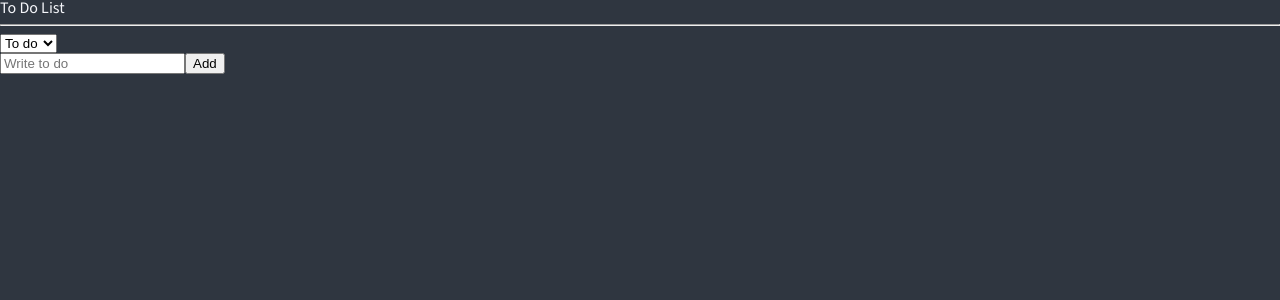
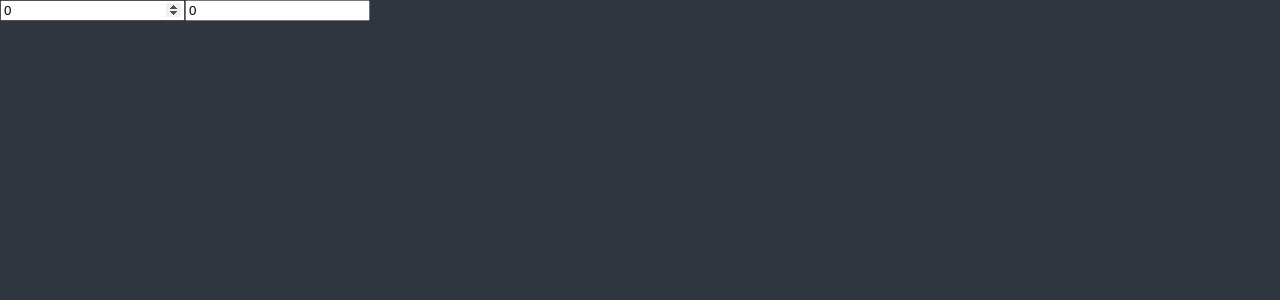
Before and after one commit to ryuunderground/react_master_first, a React (Create React App) app: page / in a window 1280 px wide. Shown: the top 300 px of the page. Built offline with nearby package versions, Linux system fonts and the light colour scheme.

Commit message:
selector prac

```diff
--- a/src/App.tsx
+++ b/src/App.tsx
@@ -1,7 +1,10 @@
+import { Outlet } from "react-router-dom";
 import { createGlobalStyle } from "styled-components";
 import { ReactQueryDevtools } from "react-query/devtools";
 import { ThemeProvider } from "styled-components";
-import ToDoList from "./components/ToDoList";
+import { useRecoilState, useRecoilValue } from "recoil";
+import { darkTheme } from "./theme";
+import { hourSelector, minuteState } from "./components/atoms";
 
 const GlobalStyles = createGlobalStyle`
 
@@ -67,11 +70,35 @@
 `;
 
 const App = () => {
+  const [minutes, setMinutes] = useRecoilState(minuteState);
+  const onMinutesChange = (event: React.FormEvent<HTMLInputElement>) => {
+    setMinutes(+event?.currentTarget.value);
+  };
+  const [hours, setHours] = useRecoilState(hourSelector);
+  const onHoursChange = (event: React.FormEvent<HTMLInputElement>) => {
+    setHours(+event?.currentTarget.value);
+  };
   return (
     <>
-      <GlobalStyles />
-      <ToDoList />
-      <ReactQueryDevtools initialIsOpen={true} />
+      <ThemeProvider theme={darkTheme}>
+        <GlobalStyles />
+        <Outlet />
+        <div>
+          <input
+            value={minutes}
+            type="number"
+            placeholder="Minutes"
+            onChange={onMinutesChange}
+          ></input>
+          <input
+            value={hours}
+            type="number"
+            placeholder="Hours"
+            onChange={onHoursChange}
+          ></input>
+        </div>
+        <ReactQueryDevtools initialIsOpen={true} />
+      </ThemeProvider>
     </>
   );
 };
--- a/src/components/CreateToDo.tsx
+++ /dev/null
@@ -1,32 +0,0 @@
-import { useForm } from "react-hook-form";
-import { useRecoilValue, useSetRecoilState } from "recoil";
-import { categoryState, toDoState } from "./atoms";
-
-interface ITodoForm {
-  toDo: string;
-}
-
-const CreateToDo = () => {
-  const { register, handleSubmit, setValue } = useForm<ITodoForm>();
-  const setToDos = useSetRecoilState(toDoState);
-  const category = useRecoilValue(categoryState);
-  const onSubmit = ({ toDo }: ITodoForm) => {
-    setToDos((oldToDos) => [
-      { text: toDo, id: Date.now(), category },
-      ...oldToDos,
-    ]);
-    setValue("toDo", "");
-    console.log(toDo);
-  };
-  return (
-    <form onSubmit={handleSubmit(onSubmit)}>
-      <input
-        {...register("toDo", { required: "Write what to do" })}
-        placeholder="Write to do"
-      />
-      <button>Add</button>
-    </form>
-  );
-};
-
-export default CreateToDo;
--- a/src/components/ToDo.tsx
+++ /dev/null
@@ -1,44 +0,0 @@
-import { useSetRecoilState } from "recoil";
-import { Categories, IToDo, toDoState } from "./atoms";
-
-const ToDo = ({ text, category, id }: IToDo) => {
-  const setToDos = useSetRecoilState(toDoState);
-  const onClick = (event: React.MouseEvent<HTMLButtonElement>) => {
-    const {
-      currentTarget: { name },
-    } = event;
-    setToDos((oldToDos) => {
-      const targetIndex = oldToDos.findIndex((toDo) => toDo.id === id);
-      const oldToDo = oldToDos[targetIndex];
-      const newToDo = { text, id, category: name as any };
-      console.log(oldToDo, newToDo);
-      return [
-        ...oldToDos.slice(0, targetIndex),
-        newToDo,
-        ...oldToDos.slice(targetIndex + 1),
-      ];
-    });
-  };
-  return (
-    <li>
-      <span>{text}</span>
-      {category !== Categories.TODO && (
-        <button name={Categories.TODO} onClick={onClick}>
-          To Do
-        </button>
-      )}
-      {category !== Categories.DOING && (
-        <button name={Categories.DOING} onClick={onClick}>
-          Doing
-        </button>
-      )}
-      {category !== Categories.DONE && (
-        <button name={Categories.DONE} onClick={onClick}>
-          Done
-        </button>
-      )}
-    </li>
-  );
-};
-
-export default ToDo;
--- a/src/components/ToDoList.tsx
+++ /dev/null
@@ -1,52 +0,0 @@
-import { useRecoilValue, useRecoilState } from "recoil";
-import { toDoState, toDoSelector, categoryState, Categories } from "./atoms";
-import CreateToDo from "./CreateToDo";
-import ToDo from "./ToDo";
-
-const ToDoList = () => {
-  const toDos = useRecoilValue(toDoSelector);
-  const [category, setCategory] = useRecoilState(categoryState);
-  const onInput = (event: React.FormEvent<HTMLSelectElement>) => {
-    setCategory(event.currentTarget.value as any);
-  };
-  console.log(category);
-  return (
-    <div>
-      <h1>To Do List</h1>
-      <hr />
-      <select value={category} onInput={onInput}>
-        <option value={Categories.TODO}>To do</option>
-        <option value={Categories.DOING}>Doing</option>
-        <option value={Categories.DONE}>Done</option>
-      </select>
-      <CreateToDo />
-      {toDos?.map((toDo) => (
-        <ToDo key={toDo.id} {...toDo} />
-      ))}
-      {/**
-      <h2>To Do</h2>
-      <ul>
-        {toDo.map((toDo) => (
-          <ToDo key={toDo.id} {...toDo} />
-        ))}
-      </ul>
-      <hr />
-      <h2>Doing</h2>
-      <ul>
-        {doing.map((toDo) => (
-          <ToDo key={toDo.id} {...toDo} />
-        ))}
-      </ul>
-      <hr />
-      <h2>Done</h2>
-      <ul>
-        {done.map((toDo) => (
-          <ToDo key={toDo.id} {...toDo} />
-        ))}
-      </ul>
-       */}
-    </div>
-  );
-};
-
-export default ToDoList;
--- a/src/components/atoms.tsx
+++ b/src/components/atoms.tsx
@@ -1,32 +1,18 @@
 import { atom, selector } from "recoil";
 
-export enum Categories {
-  "TODO" = "TODO",
-  "DOING" = "DOING",
-  "DONE" = "DOING",
-}
-
-export interface IToDo {
-  text: string;
-  id: number;
-  category: Categories;
-}
-
-export const categoryState = atom<Categories>({
-  key: "categoty",
-  default: Categories.TODO,
+export const minuteState = atom({
+  key: "minutes",
+  default: 0,
 });
 
-export const toDoState = atom<IToDo[]>({
-  key: "toDo",
-  default: [],
-});
-
-export const toDoSelector = selector({
-  key: "toDoSelector",
+export const hourSelector = selector<number>({
+  key: "hours",
   get: ({ get }) => {
-    const toDos = get(toDoState);
-    const category = get(categoryState);
-    return toDos.filter((toDo) => toDo.category === category);
+    const minutes = get(minuteState);
+    return minutes / 60;
+  },
+  set: ({ set }, newValue) => {
+    const minutes = Number(newValue) * 60;
+    set(minuteState, minutes);
   },
 });
```
